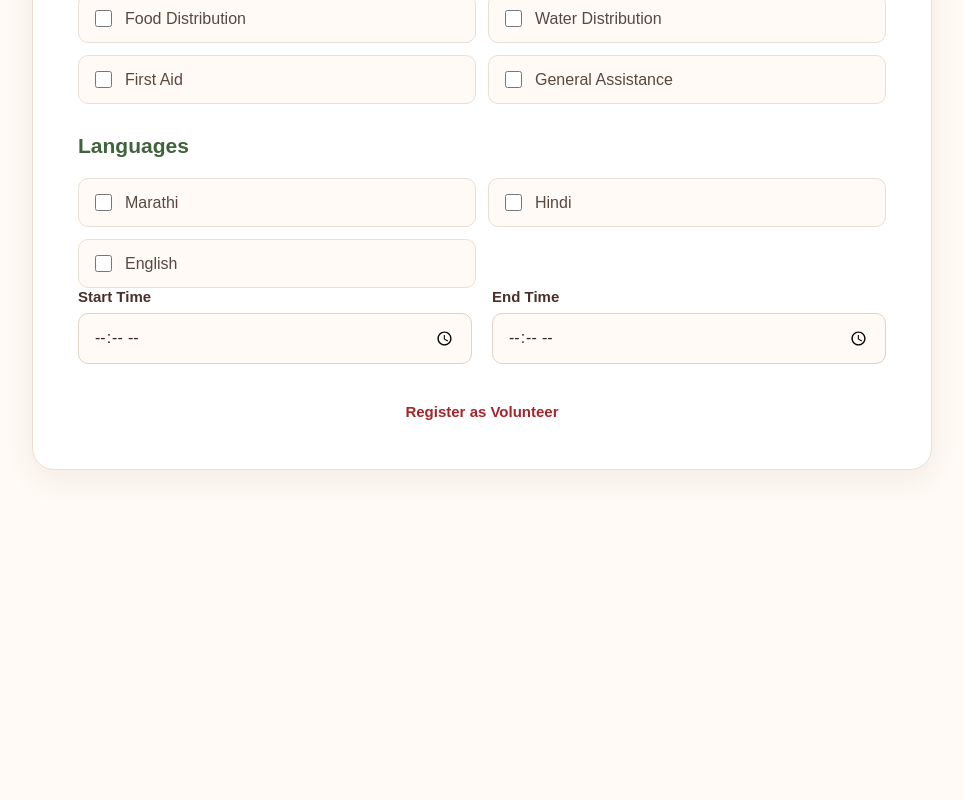
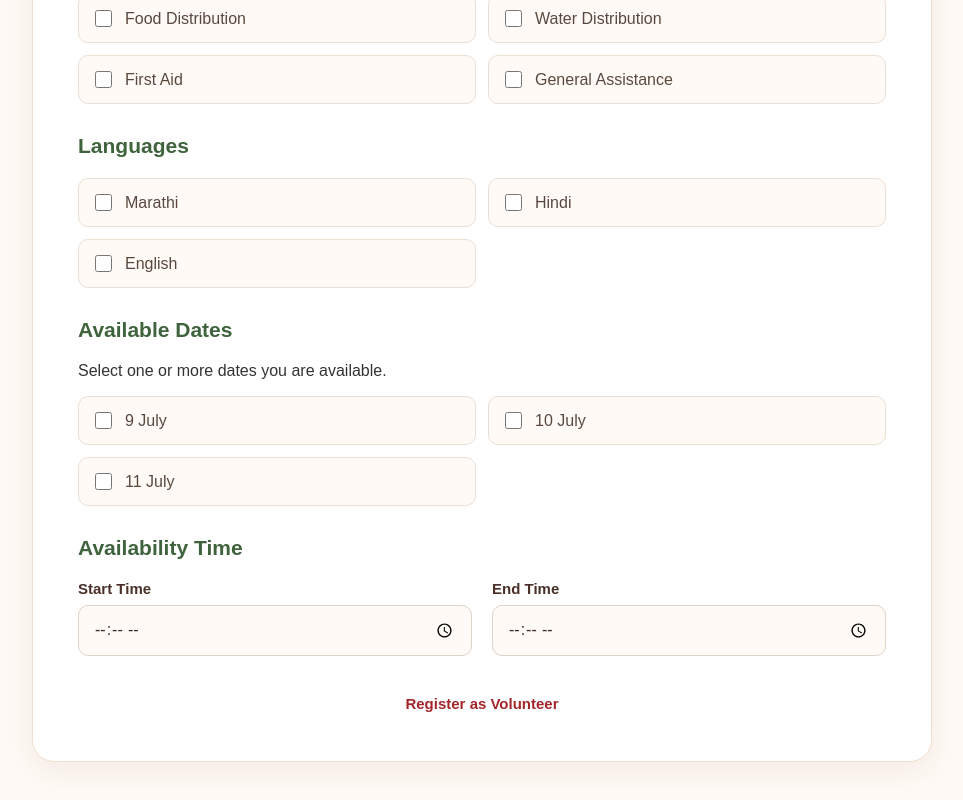
Before and after one commit to Shreyash111024/wari-seva, a React app in the folder frontend/: page /volunteer-registration in a window 1280 px wide. Shown: the part 786-1586 px from the top of the page, without its empty margins (158-1121 px from the left). Before the commit the page ends 1306 px from the top, so only its background shows below. Built offline with nearby package versions, Linux system fonts and the light colour scheme; the HTML template or start-up script is replaced by a standard one.

Commit message:
Add task creation and update volunteer registration

```diff
--- a/frontend/src/pages/CoordinatorTaskCreation.jsx
+++ b/frontend/src/pages/CoordinatorTaskCreation.jsx
@@ -75,23 +75,30 @@ function CoordinatorTaskCreation() {
     )
   }
 
-  const handleSubmit = (e) => {
+  const handleSubmit = async (e) => {
     e.preventDefault()
 
+    if (preferredDates.length === 0) {
+      alert('Please select at least one preferred date.')
+      return
+    }
+
     const taskData = {
-      taskId: 'GENERATED_BY_BACKEND',
+      taskId: `T${Date.now()}`,
 
       taskName,
 
       description,
 
+      requiredVolunteers: Number(requiredVolunteers),
+
       location: {
         address,
-        latitude,
-        longitude,
+        latitude:
+          latitude === '' ? undefined : Number(latitude),
+        longitude:
+          longitude === '' ? undefined : Number(longitude),
       },
-
-      requiredVolunteers: Number(requiredVolunteers),
 
       requiredSkills,
 
@@ -105,13 +112,64 @@ function CoordinatorTaskCreation() {
       },
 
       status: 'open',
-
-      createdAt: 'GENERATED_BY_BACKEND',
     }
 
     console.log('TASK DATA:', taskData)
 
-    alert('Task created successfully!')
+    try {
+      const response = await fetch(
+        'http://localhost:5000/api/tasks',
+        {
+          method: 'POST',
+
+          headers: {
+            'Content-Type': 'application/json',
+          },
+
+          body: JSON.stringify(taskData),
+        }
+      )
+
+      const data = await response.json()
+
+      if (!response.ok) {
+        throw new Error(
+          data.message || 'Task creation failed'
+        )
+      }
+
+      console.log('TASK CREATED:', data)
+
+      alert('Task created successfully!')
+
+      // Clear form after successful submission
+      setTaskName('')
+      setDescription('')
+      setRequiredVolunteers('')
+
+      setAddress('')
+      setLatitude('')
+      setLongitude('')
+      setLocationMessage('')
+
+      setRequiredSkills([])
+      setRequiredLanguages([])
+
+      setPreferredDates([])
+
+      setStartTime('')
+      setEndTime('')
+    } catch (error) {
+      console.error(
+        'Task creation error:',
+        error
+      )
+
+      alert(
+        'Task creation failed: ' +
+        error.message
+      )
+    }
   }
 
   const skills = [
@@ -269,11 +327,13 @@ function CoordinatorTaskCreation() {
               <div className="task-coordinates">
 
                 <p>
-                  <strong>Latitude:</strong> {latitude}
+                  <strong>Latitude:</strong>{' '}
+                  {latitude}
                 </p>
 
                 <p>
-                  <strong>Longitude:</strong> {longitude}
+                  <strong>Longitude:</strong>{' '}
+                  {longitude}
                 </p>
 
               </div>
--- a/frontend/src/pages/VolunteerRegistration.jsx
+++ b/frontend/src/pages/VolunteerRegistration.jsx
@@ -3,6 +3,17 @@ import './VolunteerRegistration.css'
 import wariLogo from '../assets/wari-logo.png'
 
 function VolunteerRegistration() {
+  const [formData, setFormData] = useState({
+    name: '',
+    age: '',
+    phone: '',
+    skills: [],
+    languages: [],
+    selectedDates: [],
+    startTime: '',
+    endTime: '',
+  })
+
   const [location, setLocation] = useState({
     address: '',
     latitude: '',
@@ -10,6 +21,57 @@ function VolunteerRegistration() {
   })
 
   const [locationMessage, setLocationMessage] = useState('')
+  const [message, setMessage] = useState('')
+  const [error, setError] = useState('')
+  const [isSubmitting, setIsSubmitting] = useState(false)
+
+  const availableDates = [
+    '9 July',
+    '10 July',
+    '11 July',
+  ]
+
+  const handleInputChange = (e) => {
+    const { name, value } = e.target
+
+    setFormData({
+      ...formData,
+      [name]: value,
+    })
+  }
+
+  const handleSkillChange = (e) => {
+    const { value, checked } = e.target
+
+    setFormData((prev) => ({
+      ...prev,
+      skills: checked
+        ? [...prev.skills, value]
+        : prev.skills.filter((skill) => skill !== value),
+    }))
+  }
+
+  const handleLanguageChange = (e) => {
+    const { value, checked } = e.target
+
+    setFormData((prev) => ({
+      ...prev,
+      languages: checked
+        ? [...prev.languages, value]
+        : prev.languages.filter((language) => language !== value),
+    }))
+  }
+
+  const handleDateChange = (e) => {
+    const { value, checked } = e.target
+
+    setFormData((prev) => ({
+      ...prev,
+      selectedDates: checked
+        ? [...prev.selectedDates, value]
+        : prev.selectedDates.filter((date) => date !== value),
+    }))
+  }
 
   const getCurrentLocation = () => {
     if (!navigator.geolocation) {
@@ -48,15 +110,110 @@ function VolunteerRegistration() {
     )
   }
 
+  const handleSubmit = async (e) => {
+    e.preventDefault()
+
+    setMessage('')
+    setError('')
+
+    if (formData.selectedDates.length === 0) {
+      setError('Please select at least one date.')
+      return
+    }
+
+    if (!location.address) {
+      setError('Please enter your address.')
+      return
+    }
+
+    if (!location.latitude || !location.longitude) {
+      setError('Please capture your current location.')
+      return
+    }
+
+    setIsSubmitting(true)
+
+    const volunteerData = {
+      volunteerId: `V${Date.now()}`,
+
+      name: formData.name,
+      age: Number(formData.age),
+      phone: formData.phone,
+
+      location: {
+        address: location.address,
+        latitude: Number(location.latitude),
+        longitude: Number(location.longitude),
+      },
+
+      skills: formData.skills,
+
+      languages: formData.languages,
+
+      availability: {
+        preferredDate: formData.selectedDates.join(', '),
+        type: 'Full Day',
+        days: [],
+        startTime: formData.startTime,
+        endTime: formData.endTime,
+      },
+
+      status: 'available',
+    }
+
+    try {
+      const response = await fetch(
+        'http://localhost:5000/api/volunteers',
+        {
+          method: 'POST',
+          headers: {
+            'Content-Type': 'application/json',
+          },
+          body: JSON.stringify(volunteerData),
+        }
+      )
+
+      const data = await response.json()
+
+      if (!response.ok) {
+        throw new Error(
+          data.error || 'Volunteer registration failed'
+        )
+      }
+
+      setMessage('Volunteer registered successfully!')
+
+      setFormData({
+        name: '',
+        age: '',
+        phone: '',
+        skills: [],
+        languages: [],
+        selectedDates: [],
+        startTime: '',
+        endTime: '',
+      })
+
+      setLocation({
+        address: '',
+        latitude: '',
+        longitude: '',
+      })
+
+      setLocationMessage('')
+    } catch (err) {
+      setError(err.message)
+    } finally {
+      setIsSubmitting(false)
+    }
+  }
+
   return (
     <div className="registration-page">
 
       <div className="registration-card">
 
-        {/* =========================
-            HEADER
-        ========================== */}
-
+        {/* HEADER */}
         <div className="registration-header">
 
           <div className="logo-circle">
@@ -77,13 +234,12 @@ function VolunteerRegistration() {
         </div>
 
 
-        <form className="registration-form">
+        <form
+          className="registration-form"
+          onSubmit={handleSubmit}
+        >
 
-
-          {/* =========================
-              PERSONAL INFORMATION
-          ========================== */}
-
+          {/* PERSONAL INFORMATION */}
           <h2>Personal Information</h2>
 
           <div className="form-row">
@@ -96,6 +252,9 @@ function VolunteerRegistration() {
                 type="text"
                 name="name"
                 placeholder="Enter your full name"
+                value={formData.name}
+                onChange={handleInputChange}
+                required
               />
 
             </div>
@@ -111,6 +270,9 @@ function VolunteerRegistration() {
                 placeholder="Enter your age"
                 min="1"
                 max="100"
+                value={formData.age}
+                onChange={handleInputChange}
+                required
               />
 
             </div>
@@ -127,15 +289,15 @@ function VolunteerRegistration() {
               name="phone"
               placeholder="Enter phone number"
               maxLength="10"
+              value={formData.phone}
+              onChange={handleInputChange}
+              required
             />
 
           </div>
 
 
-          {/* =========================
-              LOCATION
-          ========================== */}
-
+          {/* LOCATION */}
           <h2>Location</h2>
 
           <div className="form-group">
@@ -153,6 +315,7 @@ function VolunteerRegistration() {
                   address: e.target.value,
                 })
               }
+              required
             />
 
           </div>
@@ -194,10 +357,7 @@ function VolunteerRegistration() {
             )}
 
 
-          {/* =========================
-              SKILLS
-          ========================== */}
-
+          {/* SKILLS */}
           <h2>Skills / Services</h2>
 
           <div className="checkbox-grid">
@@ -205,8 +365,11 @@ function VolunteerRegistration() {
             <label className="checkbox">
               <input
                 type="checkbox"
-                name="skills"
                 value="Medical Assistance"
+                checked={formData.skills.includes(
+                  'Medical Assistance'
+                )}
+                onChange={handleSkillChange}
               />
               Medical Assistance
             </label>
@@ -215,8 +378,11 @@ function VolunteerRegistration() {
             <label className="checkbox">
               <input
                 type="checkbox"
-                name="skills"
                 value="Crowd Management"
+                checked={formData.skills.includes(
+                  'Crowd Management'
+                )}
+                onChange={handleSkillChange}
               />
               Crowd Management
             </label>
@@ -225,8 +391,11 @@ function VolunteerRegistration() {
             <label className="checkbox">
               <input
                 type="checkbox"
-                name="skills"
                 value="Food Distribution"
+                checked={formData.skills.includes(
+                  'Food Distribution'
+                )}
+                onChange={handleSkillChange}
               />
               Food Distribution
             </label>
@@ -235,8 +404,11 @@ function VolunteerRegistration() {
             <label className="checkbox">
               <input
                 type="checkbox"
-                name="skills"
                 value="Water Distribution"
+                checked={formData.skills.includes(
+                  'Water Distribution'
+                )}
+                onChange={handleSkillChange}
               />
               Water Distribution
             </label>
@@ -245,8 +417,11 @@ function VolunteerRegistration() {
             <label className="checkbox">
               <input
                 type="checkbox"
-                name="skills"
                 value="First Aid"
+                checked={formData.skills.includes(
+                  'First Aid'
+                )}
+                onChange={handleSkillChange}
               />
               First Aid
             </label>
@@ -255,8 +430,11 @@ function VolunteerRegistration() {
             <label className="checkbox">
               <input
                 type="checkbox"
-                name="skills"
                 value="General Assistance"
+                checked={formData.skills.includes(
+                  'General Assistance'
+                )}
+                onChange={handleSkillChange}
               />
               General Assistance
             </label>
@@ -264,10 +442,7 @@ function VolunteerRegistration() {
           </div>
 
 
-          {/* =========================
-              LANGUAGES
-          ========================== */}
-
+          {/* LANGUAGES */}
           <h2>Languages</h2>
 
           <div className="checkbox-grid">
@@ -275,8 +450,11 @@ function VolunteerRegistration() {
             <label className="checkbox">
               <input
                 type="checkbox"
-                name="languages"
                 value="Marathi"
+                checked={formData.languages.includes(
+                  'Marathi'
+                )}
+                onChange={handleLanguageChange}
               />
               Marathi
             </label>
@@ -285,8 +463,11 @@ function VolunteerRegistration() {
             <label className="checkbox">
               <input
                 type="checkbox"
-                name="languages"
                 value="Hindi"
+                checked={formData.languages.includes(
+                  'Hindi'
+                )}
+                onChange={handleLanguageChange}
               />
               Hindi
             </label>
@@ -295,8 +476,11 @@ function VolunteerRegistration() {
             <label className="checkbox">
               <input
                 type="checkbox"
-                name="languages"
                 value="English"
+                checked={formData.languages.includes(
+                  'English'
+                )}
+                onChange={handleLanguageChange}
               />
               English
             </label>
@@ -304,17 +488,38 @@ function VolunteerRegistration() {
           </div>
 
 
-         {/* =========================
-    AVAILABILITY
-========================== */}
+          {/* DATE SELECTION */}
+          <h2>Available Dates</h2>
+
+          <p>
+            Select one or more dates you are available.
+          </p>
+
+          <div className="checkbox-grid">
+
+            {availableDates.map((date) => (
+              <label
+                className="checkbox"
+                key={date}
+              >
+                <input
+                  type="checkbox"
+                  value={date}
+                  checked={formData.selectedDates.includes(
+                    date
+                  )}
+                  onChange={handleDateChange}
+                />
+
+                {date}
+              </label>
+            ))}
+
+          </div>
 
 
-
-
-
-          {/* =========================
-              TIME
-          ========================== */}
+          {/* TIME */}
+          <h2>Availability Time</h2>
 
           <div className="form-row">
 
@@ -327,6 +532,9 @@ function VolunteerRegistration() {
               <input
                 type="time"
                 name="startTime"
+                value={formData.startTime}
+                onChange={handleInputChange}
+                required
               />
 
             </div>
@@ -341,6 +549,9 @@ function VolunteerRegistration() {
               <input
                 type="time"
                 name="endTime"
+                value={formData.endTime}
+                onChange={handleInputChange}
+                required
               />
 
             </div>
@@ -348,15 +559,29 @@ function VolunteerRegistration() {
           </div>
 
 
-          {/* =========================
-              REGISTER
-          ========================== */}
+          {/* ERROR / SUCCESS */}
+          {error && (
+            <p className="error-message">
+              {error}
+            </p>
+          )}
 
+          {message && (
+            <p className="success-message">
+              {message}
+            </p>
+          )}
+
+
+          {/* REGISTER */}
           <button
             type="submit"
             className="register-button"
+            disabled={isSubmitting}
           >
-            Register as Volunteer
+            {isSubmitting
+              ? 'Registering...'
+              : 'Register as Volunteer'}
           </button>
 
         </form>
```
Also changed, not shown: 2 other files (tests, documents, lock files or other folders).
